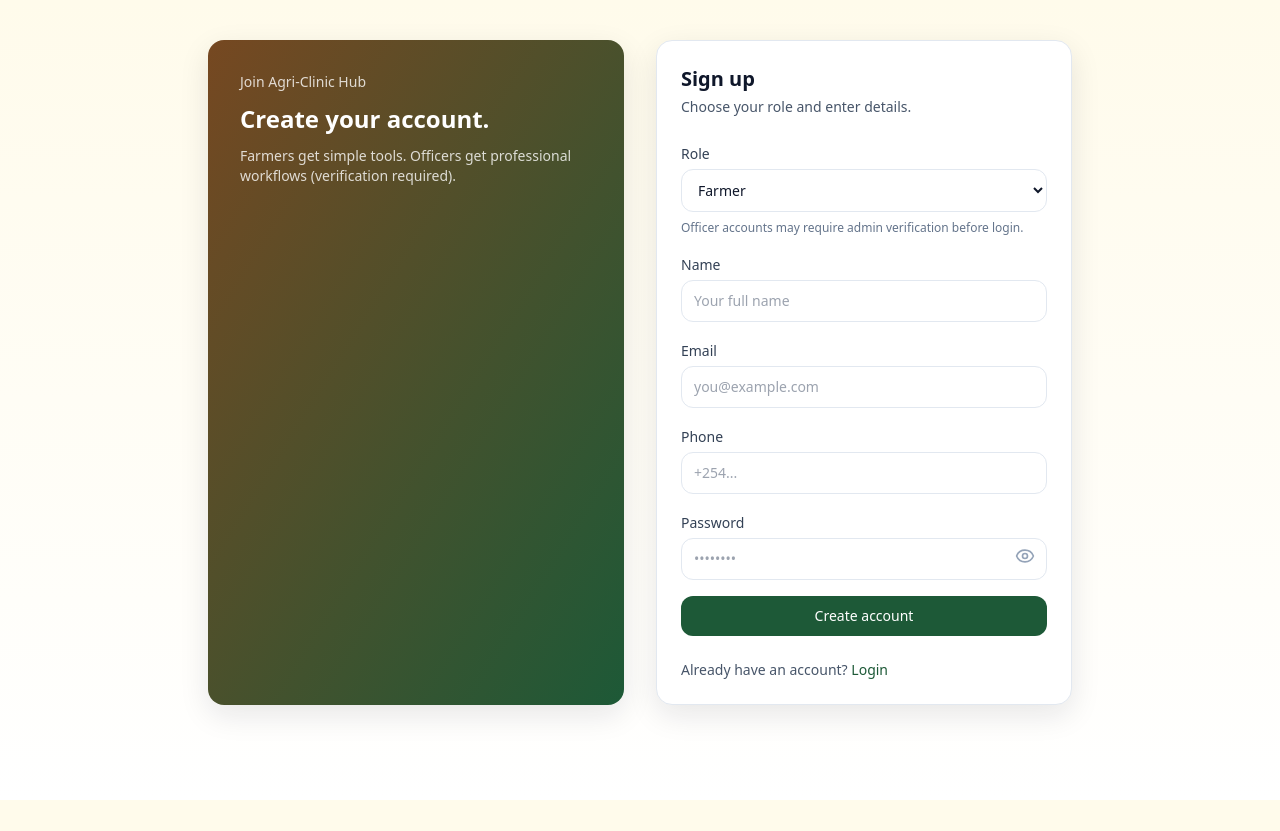
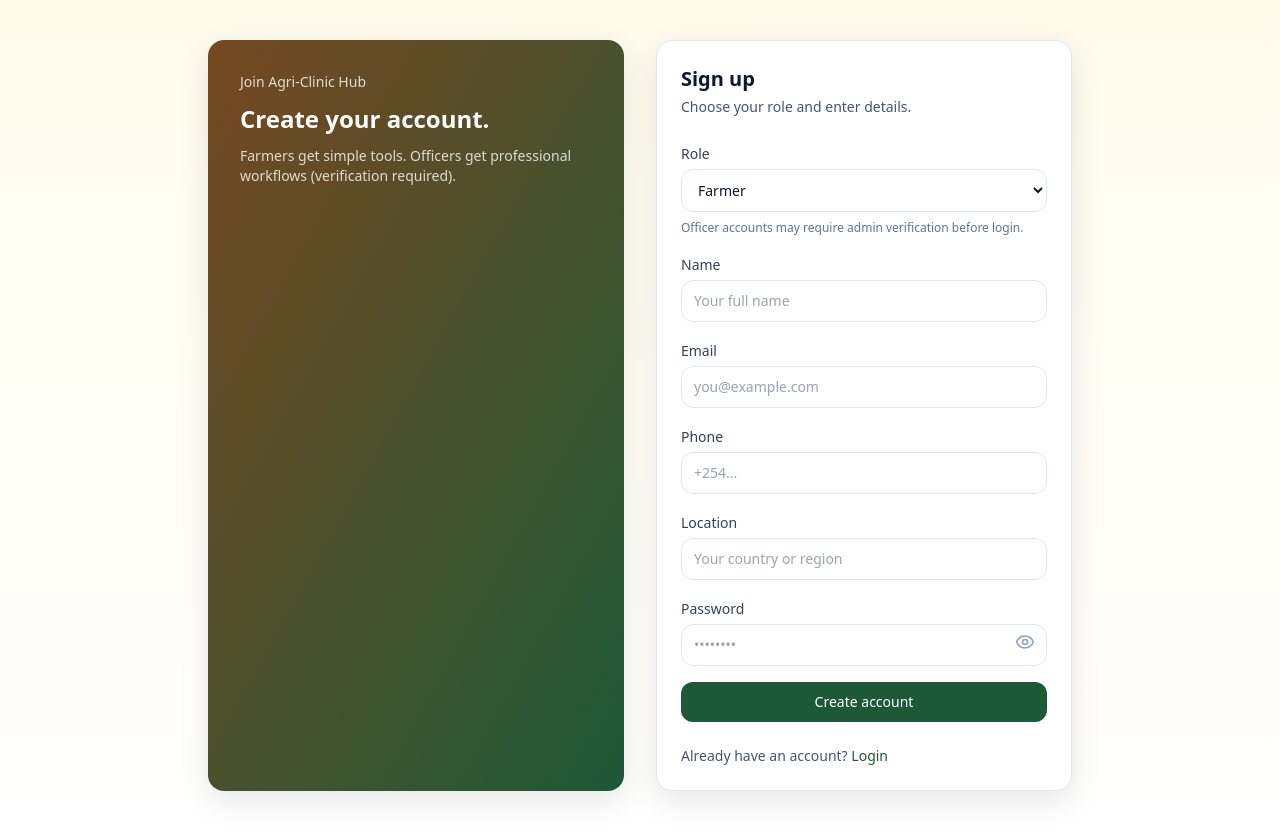
Before and after one commit to KelvinMbugii/Agri-Clinic-Hub, a React (Vite) app in the folder client/: page /signup in a window 1280 px wide. Before the commit the page ends 800 px from the top, so only its background shows below. Built offline with nearby package versions, Linux system fonts and the light colour scheme; no server answers.

Commit message:
added location field during signup

```diff
--- a/client/src/context/AuthContext.jsx
+++ b/client/src/context/AuthContext.jsx
@@ -72,8 +72,8 @@ export function AuthProvider({ children }) {
     return data.user;
   };
 
-  const signup = async ({ name, email, phone, password, role: nextRole }) => {
-    const data = await signupRequest({ name, email, phone, password, role: nextRole });
+  const signup = async ({ name, email, phone, password, role: nextRole, Location }) => {
+    const data = await signupRequest({ name, email, phone, password, role: nextRole, Location });
     if (!data?.token || !data?.user) {
       throw new Error('Unexpected signup response');
     }
--- a/client/src/pages/Signup.jsx
+++ b/client/src/pages/Signup.jsx
@@ -17,6 +17,7 @@ export default function Signup() {
   const [name, setName] = useState('');
   const [email, setEmail] = useState('');
   const [phone, setPhone] = useState('');
+  const [location, setLocation] = useState();
   const [password, setPassword] = useState('');
   const [selectedRole, setSelectedRole] = useState('farmer');
   const [loading, setLoading] = useState(false);
@@ -32,7 +33,7 @@ export default function Signup() {
     setError('');
     setLoading(true);
     try {
-      const user = await signup({ name, email, phone, password, role: selectedRole });
+      const user = await signup({ name, email, phone, password, role: selectedRole, Location:location });
       navigate(roleHome(user?.role), { replace: true });
     } catch (err) {
       const msg =
@@ -126,6 +127,18 @@ export default function Signup() {
                 required
               />
             </div>
+            <div>
+              <label className="text-sm font-medium text-slate-700">
+                Location
+              </label>
+              <input
+                className="mt-1 w-full rounded-xl border border-slate-200 bg-white px-3 py-2.5 text-sm outline-none focus:border-agri-500"
+                value={location}
+                onChange={(e) => setLocation(e.target.value)}
+                placeholder="Your country or region"
+                required
+              />
+            </div>
 
             <div className="relative">
               <label className="text-sm font-medium text-slate-700">
```
Also changed, not shown: 1 other file (tests, documents, lock files or other folders).
